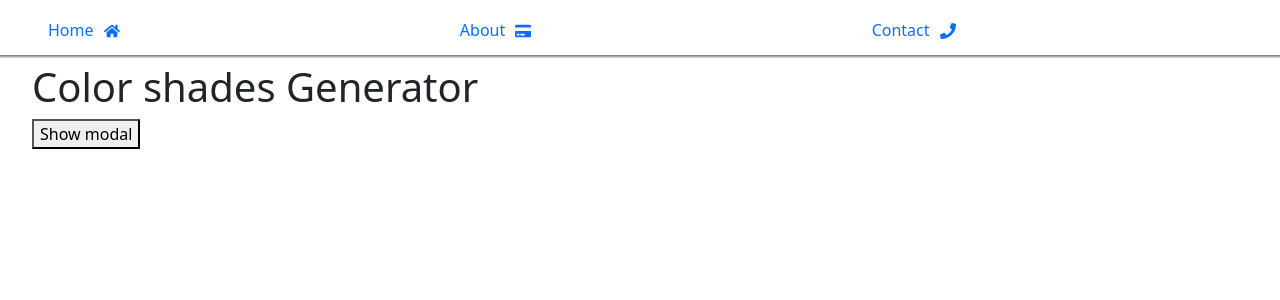
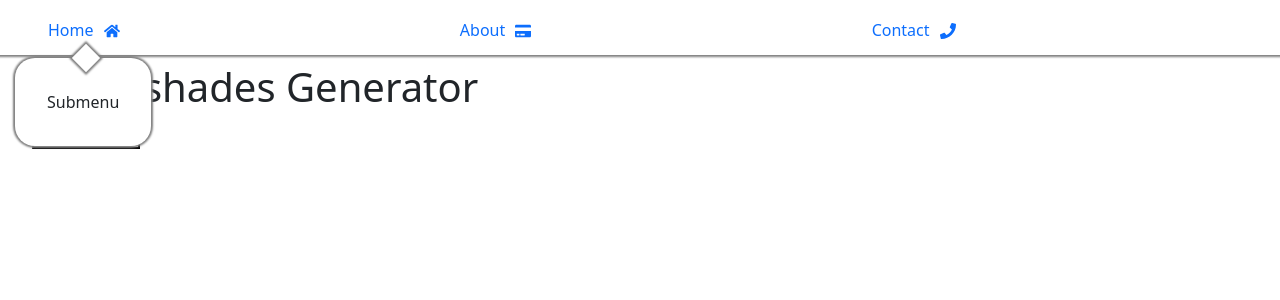
Before and after one commit to systemry420/react-mini-projects, a React (Create React App) app: page / in a window 1280 px wide. Shown: the top 300 px of the page. Built offline with nearby package versions, Linux system fonts and the light colour scheme.

Commit message:
submenu structure

```diff
--- a/src/color-shades/Main.js
+++ b/src/color-shades/Main.js
@@ -1,5 +1,6 @@
 import React, { useState, useContext } from "react";
 import { ModalContext } from "../ctx/ModalContext";
+import Submenu from "../navbar/Submenu";
 import classes from "./style.module.css";
 
 const Main = () => {
--- a/src/ctx/ModalContext.js
+++ b/src/ctx/ModalContext.js
@@ -4,6 +4,7 @@ const ModalContext = React.createContext();
 
 const ModalProvider = ({ children }) => {
   const [isModalShown, setIsModalShown] = useState(false);
+  const [isSubShown, setIsSubShown] = useState(true)
 
   const showModal = () => {
     setIsModalShown(true);
@@ -13,8 +14,25 @@ const ModalProvider = ({ children }) => {
     setIsModalShown(false);
   };
 
+  const showSubmenu = () => {
+    setIsSubShown(true)
+  }
+
+  const hideSubmenu = () => {
+    setIsSubShown(false)
+  }
+
   return (
-    <ModalContext.Provider value={{ isModalShown, showModal, hideModal }}>
+    <ModalContext.Provider
+      value={{
+        isSubShown,
+        showSubmenu,
+        hideSubmenu,
+        isModalShown,
+        showModal,
+        hideModal,
+      }}
+    >
       {children}
     </ModalContext.Provider>
   );
--- a/src/navbar/Navbar.js
+++ b/src/navbar/Navbar.js
@@ -1,14 +1,19 @@
-import React from "react";
+import React, { useState, useContext } from "react";
+import { ModalContext } from "../ctx/ModalContext";
 import { data } from "./data";
 import classes from './nav.module.css'
+import Submenu from "./Submenu";
 
 export const Navbar = () => {
+  const [showSub, setShowSub] = useState(false);
+  const {showSubmenu, hideSubmenu, isSubmenuShown} = useContext(ModalContext);
+
   return (
     <nav className={classes.nav}>
       <ul>
         {data.map((obj) => {
           return (
-            <li key={obj.text}>
+            <li key={obj.text} onMouseOver={showSubmenu}>
               <a href={obj.link}>
                 {obj.text}
                 <span className="icon">{obj.icon}</span>
@@ -17,6 +22,7 @@ export const Navbar = () => {
           );
         })}
       </ul>
+      <Submenu classes={classes.submenu}/>
     </nav>
   );
 };
--- /dev/null
+++ b/src/navbar/Submenu.js
@@ -0,0 +1,8 @@
+import React from 'react'
+
+
+const Submenu = ({classes}) => {
+  return <div className={classes}>Submenu</div>;
+}
+
+export default Submenu;
--- a/src/navbar/nav.module.css
+++ b/src/navbar/nav.module.css
@@ -29,3 +29,25 @@ li a:hover {
     color: #fff;
     background-color: rgb(46, 113, 212);
 }
+
+.submenu {
+    background-color: #fff;
+    position: absolute;
+    left: 15px;
+    box-shadow: 0 0 2px 2px gray;
+    border-radius: 20px;
+    z-index: 10;
+    padding: 2em;
+}
+
+.submenu::before {
+    content: '';
+    position: absolute;
+    left: 45%;
+    top: -10px;
+    width: 20px;
+    height: 20px;
+    background-color: #fff;
+    box-shadow: 0 0 2px 2px gray;
+    transform: rotate(45deg);
+}
```
